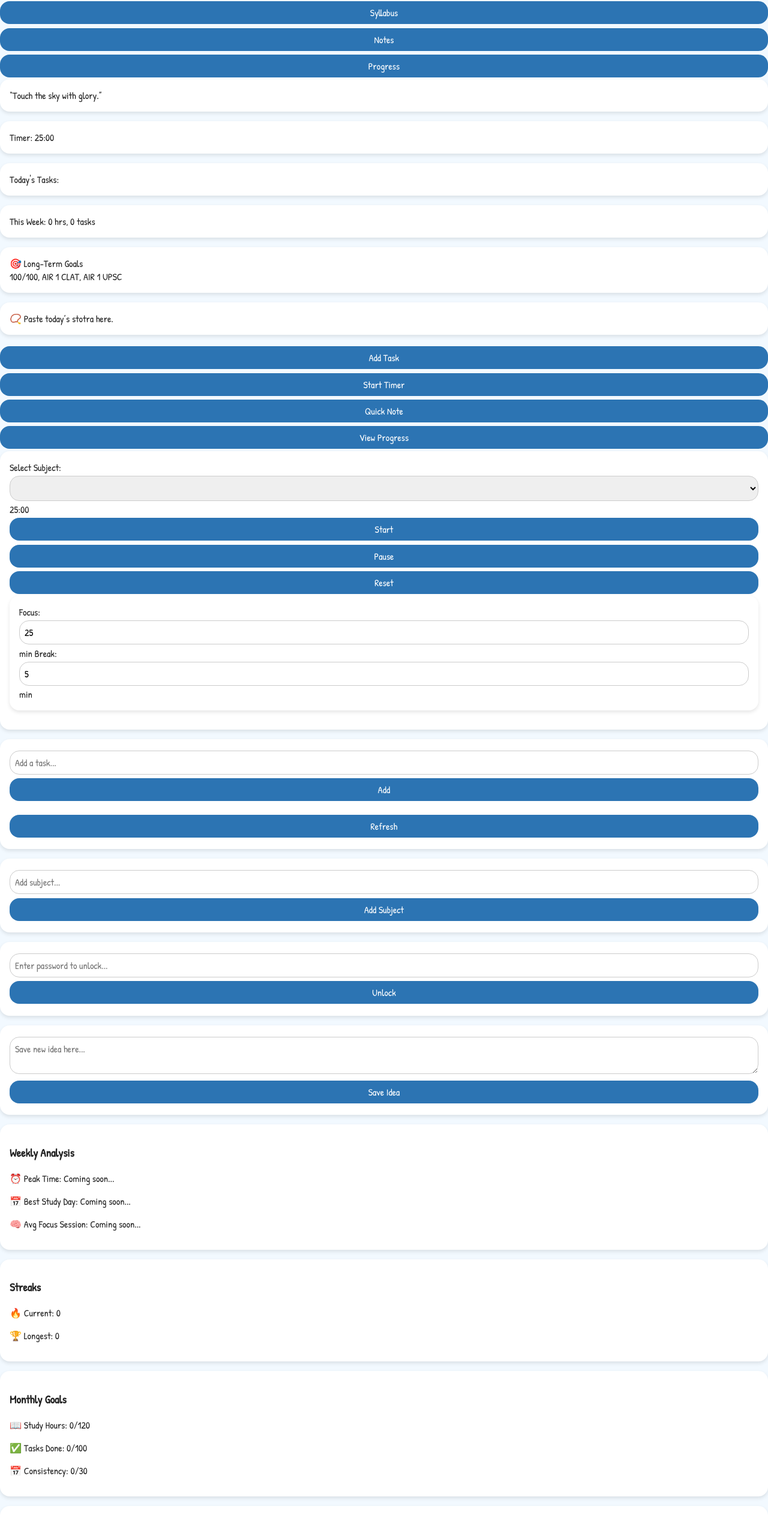
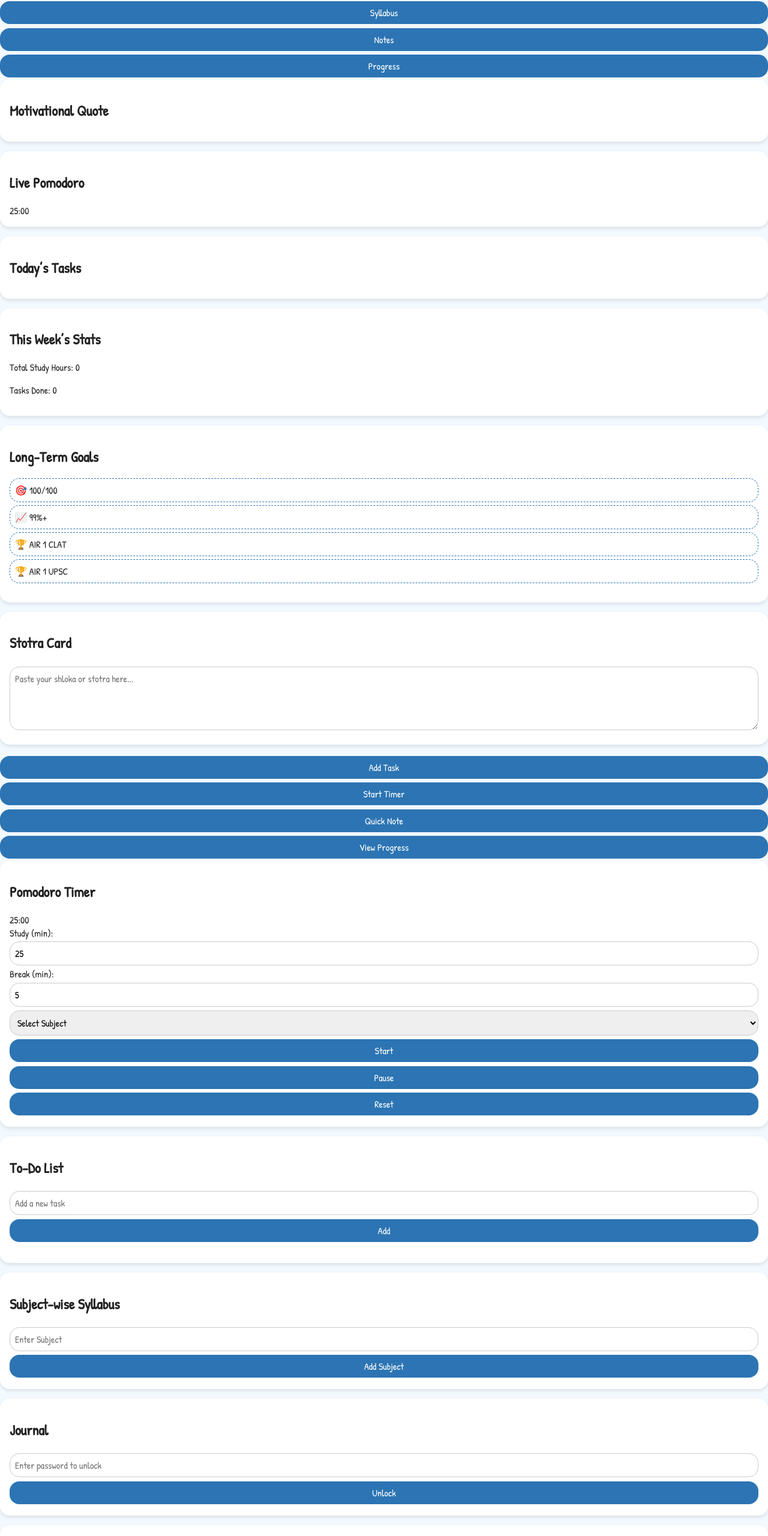
Before and after one commit to vs243-asr/Lakshya, a plain HTML site: page index.html in a window 1280 px wide. Shown: the part 220-2780 px from the top of the page at 60% size. Drawn offline with Linux system fonts and the light colour scheme.

Commit message:
Add HTML

```diff
--- a/index.html
+++ b/index.html
@@ -2,10 +2,11 @@
 <html lang="en">
 <head>
   <meta charset="UTF-8" />
-  <meta name="viewport" content="width=device-width, initial-scale=1.0"/>
-  <title>Lakshya</title>
+  <meta name="viewport" content="width=device-width, initial-scale=1.0" />
+  <title>Lakshya Study App</title>
+  <link rel="stylesheet" href="style.css" />
+  <link rel="preconnect" href="https://fonts.googleapis.com">
   <link href="https://fonts.googleapis.com/css2?family=Patrick+Hand&display=swap" rel="stylesheet">
-  <link rel="stylesheet" href="style.css" />
 </head>
 <body>
   <div id="app">
@@ -14,6 +15,7 @@
       <div id="date-display"></div>
     </header>
 
+    <!-- Navigation Bar -->
     <nav class="tab-bar">
       <button class="tab-btn active" data-tab="dashboard">Dashboard</button>
       <button class="tab-btn" data-tab="timer">Timer</button>
@@ -23,101 +25,149 @@
       <button class="tab-btn" data-tab="progress">Progress</button>
     </nav>
 
+    <!-- Main Content Area -->
     <main>
+      <!-- Dashboard -->
       <section class="tab-content active" id="dashboard">
-        <div class="card" id="quote-card">“Touch the sky with glory.”</div>
-        <div class="card" id="pomodoro-preview">Timer: 25:00</div>
-        <div class="card" id="today-tasks-bar">Today's Tasks: <div class="progress-bar"></div></div>
-        <div class="card" id="weekly-stats">This Week: 0 hrs, 0 tasks</div>
-        <div class="card" id="goals">🎯 Long-Term Goals<br>100/100, AIR 1 CLAT, AIR 1 UPSC</div>
-        <div class="card" id="stotra-card">📿 Paste today’s stotra here.</div>
+        <div class="card" id="quote-card">
+          <h2>Motivational Quote</h2>
+          <p id="quote-display"></p>
+        </div>
+
+        <div class="card" id="timer-status-card">
+          <h2>Live Pomodoro</h2>
+          <div id="timer-preview">25:00</div>
+        </div>
+
+        <div class="card">
+          <h2>Today’s Tasks</h2>
+          <div id="today-progress-bar" class="progress-bar"></div>
+        </div>
+
+        <div class="card">
+          <h2>This Week’s Stats</h2>
+          <p>Total Study Hours: <span id="week-hours">0</span></p>
+          <p>Tasks Done: <span id="week-tasks">0</span></p>
+        </div>
+
+        <div class="card">
+          <h2>Long-Term Goals</h2>
+          <ul>
+            <li>🎯 100/100</li>
+            <li>📈 99%+</li>
+            <li>🏆 AIR 1 CLAT</li>
+            <li>🏆 AIR 1 UPSC</li>
+          </ul>
+        </div>
+
+        <div class="card">
+          <h2>Stotra Card</h2>
+          <textarea id="stotra-card" rows="4" placeholder="Paste your shloka or stotra here..."></textarea>
+        </div>
+
         <div class="action-row">
-          <button>Add Task</button>
-          <button>Start Timer</button>
-          <button>Quick Note</button>
-          <button>View Progress</button>
+          <button onclick="showTab('tasks')">Add Task</button>
+          <button onclick="showTab('timer')">Start Timer</button>
+          <button onclick="showTab('notes')">Quick Note</button>
+          <button onclick="showTab('progress')">View Progress</button>
         </div>
       </section>
 
+      <!-- Timer Tab -->
       <section class="tab-content" id="timer">
-        <div class="card" id="timer-controls">
-          <label>Select Subject:</label>
-          <select id="timer-subject"></select>
+        <div class="card">
+          <h2>Pomodoro Timer</h2>
           <div id="pomodoro-clock">25:00</div>
+          <div>
+            <label for="session-duration">Study (min):</label>
+            <input type="number" id="session-duration" min="1" value="25">
+            <label for="break-duration">Break (min):</label>
+            <input type="number" id="break-duration" min="1" value="5">
+          </div>
+          <select id="pomodoro-subject">
+            <option value="">Select Subject</option>
+          </select>
           <div class="timer-buttons">
             <button id="start-timer">Start</button>
             <button id="pause-timer">Pause</button>
             <button id="reset-timer">Reset</button>
           </div>
-          <div class="card" id="timer-settings">
-            Focus: <input type="number" id="focus-time" value="25" min="1" /> min
-            Break: <input type="number" id="break-time" value="5" min="1" /> min
-          </div>
         </div>
       </section>
 
+      <!-- Tasks Tab -->
       <section class="tab-content" id="tasks">
         <div class="card">
-          <input type="text" id="task-input" placeholder="Add a task..." />
-          <button id="add-task-btn">Add</button>
+          <h2>To-Do List</h2>
+          <input type="text" id="new-task-input" placeholder="Add a new task" />
+          <button id="add-task">Add</button>
           <ul id="task-list"></ul>
-          <button id="refresh-tasks">Refresh</button>
         </div>
       </section>
 
+      <!-- Syllabus Tab -->
       <section class="tab-content" id="syllabus">
-        <div class="card" id="syllabus-container">
-          <input type="text" id="subject-input" placeholder="Add subject..." />
-          <button id="add-subject-btn">Add Subject</button>
-          <div id="subjects-list"></div>
+        <div class="card">
+          <h2>Subject-wise Syllabus</h2>
+          <input type="text" id="subject-name" placeholder="Enter Subject" />
+          <button id="add-subject">Add Subject</button>
+          <div id="subjects-container"></div>
         </div>
       </section>
 
+      <!-- Notes Tab -->
       <section class="tab-content" id="notes">
-        <div class="card" id="journal-lock">
-          <input type="password" id="journal-password" placeholder="Enter password to unlock..." />
+        <div class="card">
+          <h2>Journal</h2>
+          <input type="password" id="journal-password" placeholder="Enter password to unlock" />
           <button id="unlock-journal">Unlock</button>
+          <div id="journal-entry" class="hidden">
+            <textarea id="journal-text" rows="10" placeholder="Write your thoughts..."></textarea>
+          </div>
         </div>
-        <div class="card hidden" id="journal-entry">
-          <textarea id="daily-journal" placeholder="Write your thoughts..."></textarea>
-          <button id="save-journal">Save</button>
-        </div>
+
         <div class="card">
-          <textarea id="quick-idea" placeholder="Save new idea here..."></textarea>
-          <button id="save-idea">Save Idea</button>
-          <div id="saved-ideas"></div>
+          <h2>Ideas & Notes</h2>
+          <textarea id="quick-note" rows="5" placeholder="Save your ideas and notes here..."></textarea>
         </div>
       </section>
 
+      <!-- Progress Tab -->
       <section class="tab-content" id="progress">
         <div class="card">
-          <h3>Weekly Analysis</h3>
-          <p>⏰ Peak Time: <span id="peak-time">Coming soon...</span></p>
-          <p>📅 Best Study Day: <span id="best-day">Coming soon...</span></p>
-          <p>🧠 Avg Focus Session: <span id="avg-session">Coming soon...</span></p>
+          <h2>Progress Analytics</h2>
+          <p><strong>Peak Productivity Time:</strong> <span id="peak-time">--</span></p>
+          <p><strong>Best Study Day:</strong> <span id="best-day">--</span></p>
+          <p><strong>Average Focus Duration:</strong> <span id="avg-duration">--</span> mins</p>
         </div>
+
         <div class="card">
-          <h3>Streaks</h3>
-          <p>🔥 Current: <span id="current-streak">0</span></p>
-          <p>🏆 Longest: <span id="longest-streak">0</span></p>
+          <h2>Study Streak</h2>
+          <p>Current Streak: <span id="current-streak">0</span> days</p>
+          <p>Longest Streak: <span id="longest-streak">0</span> days</p>
         </div>
+
         <div class="card">
-          <h3>Monthly Goals</h3>
-          <p>📖 Study Hours: <span id="monthly-hours">0/120</span></p>
-          <p>✅ Tasks Done: <span id="monthly-tasks">0/100</span></p>
-          <p>📅 Consistency: <span id="monthly-consistency">0/30</span></p>
+          <h2>Monthly Goals</h2>
+          <p>Study Hours: <span id="goal-hours">0</span>/<input type="number" id="max-hours" value="120" /></p>
+          <p>Tasks Completed: <span id="goal-tasks">0</span>/<input type="number" id="max-tasks" value="100" /></p>
+          <p>Consistency: <span id="goal-days">0</span>/<input type="number" id="max-days" value="30" /></p>
         </div>
+
         <div class="card">
-          <canvas id="daily-graph"></canvas>
+          <h2>Progress Chart</h2>
+          <canvas id="daily-chart"></canvas>
         </div>
+
         <div class="card">
-          <h3>Subject-wise Progress</h3>
-          <div id="subject-progress">Coming soon...</div>
+          <h2>Subject-Wise Progress</h2>
+          <div id="subject-progress"></div>
         </div>
       </section>
     </main>
   </div>
 
+  <!-- Script -->
   <script src="script.js"></script>
 </body>
 </html>
```
